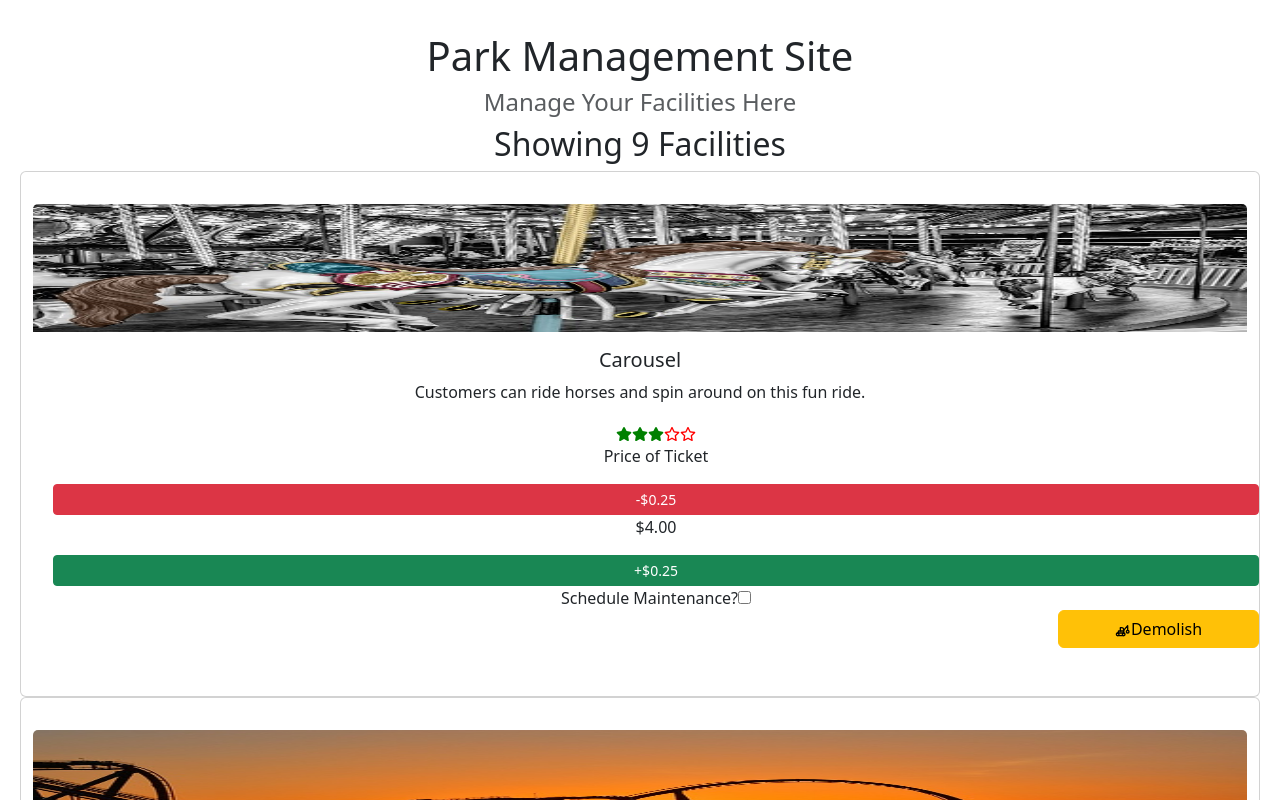
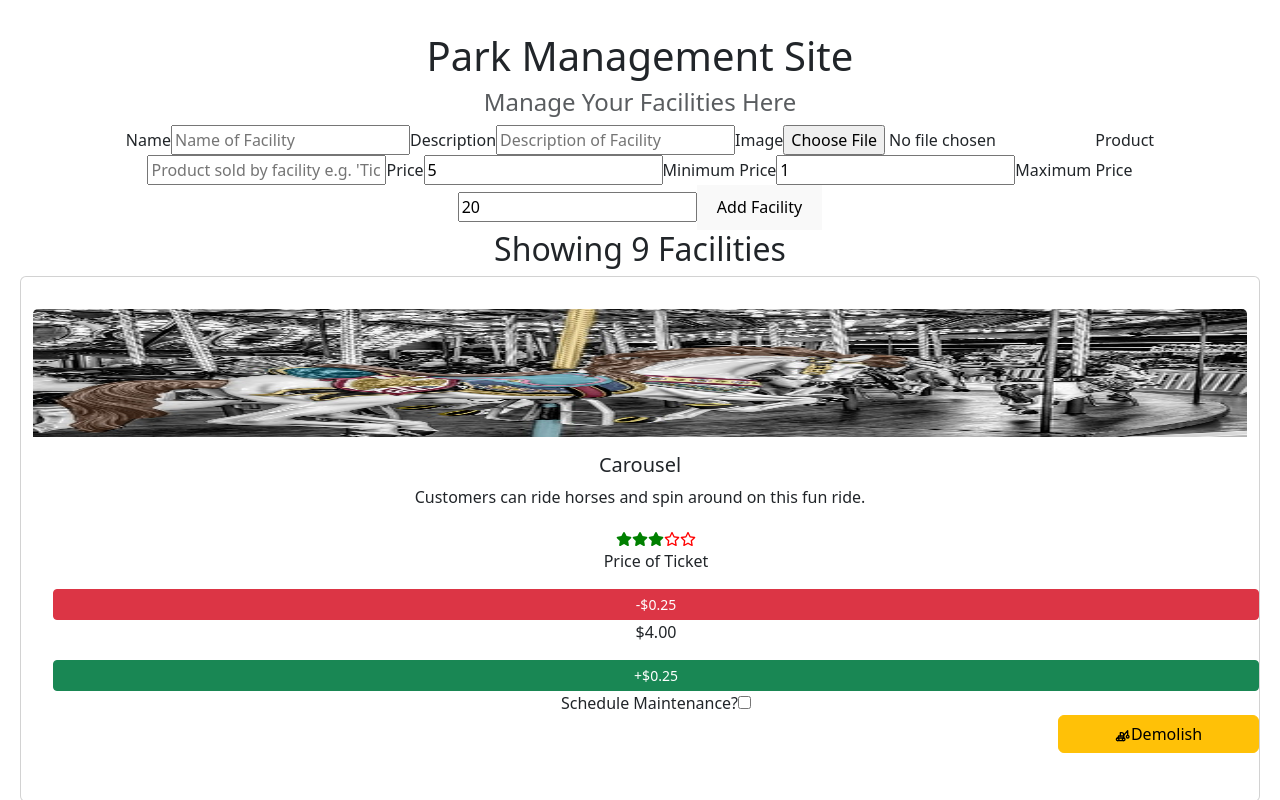
Before and after one commit to JazzAnt/park-manager, a React (Vite) app: page / in a window 1280 px wide. Shown: the top 800 px of the page. Built offline with nearby package versions, Linux system fonts and the light colour scheme.

Commit message:
add form (no functionality yet)

```diff
--- a/src/App.jsx
+++ b/src/App.jsx
@@ -6,6 +6,7 @@ import data from "./assets/services/data.json";
 import Header from "./components/Header";
 import Footer from "./components/Footer";
 import FacilityList from "./components/FacilityList";
+import AddFacilityForm from "./components/AddFacilityForm";
 
 function getCurrentDate() {
   const now = new Date();
@@ -30,6 +31,7 @@ function App() {
         title="Park Management Site"
         subtitle="Manage Your Facilities Here"
       />
+      <AddFacilityForm/>
       <FacilityList
         facilities={facilities}
         maxRating={MAX_RATING}
--- /dev/null
+++ b/src/components/AddFacilityForm.jsx
@@ -0,0 +1,68 @@
+import React, { useState } from "react";
+const AddFacilityForm = () => {
+  const [name, setName] = useState("");
+  const [description, setDescription] = useState("");
+  const [product, setProduct] = useState("");
+  const [price, setPrice] = useState(5);
+  const [minPrice, setMinPrice] = useState(1);
+  const [maxPrice, setMaxPrice] = useState(20);
+
+  return (
+    <form onSubmit={(f) => f}>
+      <label>Name</label>
+      <input
+        type="text"
+        value={name}
+        placeholder="Name of Facility"
+        required
+        aria-required
+        onChange={(event) => setName(event.target.value)}
+      />
+      <label>Description</label>
+      <input
+        type="text"
+        value={description}
+        placeholder="Description of Facility"
+        onChange={(event) => setDescription(event.target.value)}
+      />
+      <label>Image</label>
+      <input type="file" />
+      <label>Product</label>
+      <input
+        type="text"
+        value={product}
+        placeholder="Product sold by facility e.g. 'Ticket'"
+        required
+        aria-required
+        onChange={(event) => setProduct(event.target.value)}
+      />
+      <label>Price</label>
+      <input
+        type="number"
+        value={price}
+        required
+        aria-required
+        onChange={(event) => setPrice(event.target.value)}
+      />
+      <label>Minimum Price</label>
+      <input
+        type="number"
+        value={minPrice}
+        required
+        aria-required
+        onChange={(event) => setMinPrice(event.target.value)}
+      />
+      <label>Maximum Price</label>
+      <input
+        type="number"
+        value={maxPrice}
+        required
+        aria-required
+        onChange={(event) => setMaxPrice(event.target.value)}
+      />
+      <button>Add Facility</button>
+    </form>
+  );
+};
+
+export default AddFacilityForm;
```
